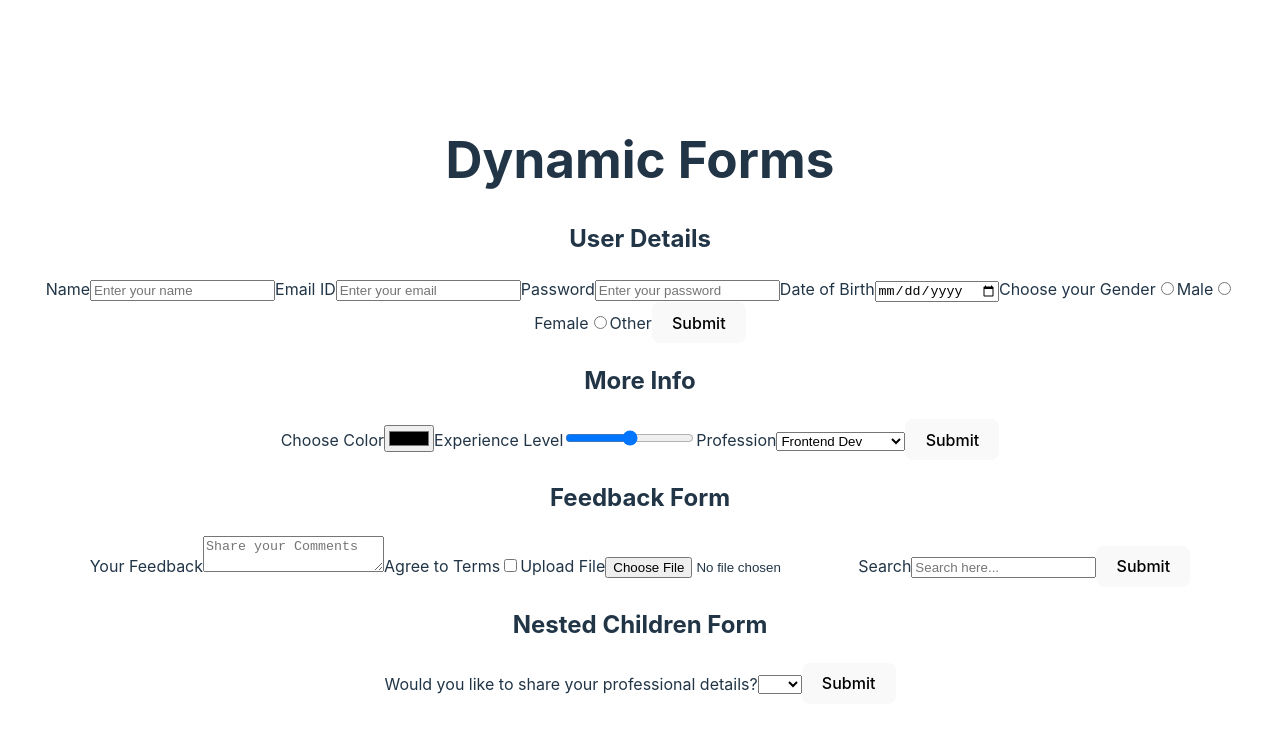
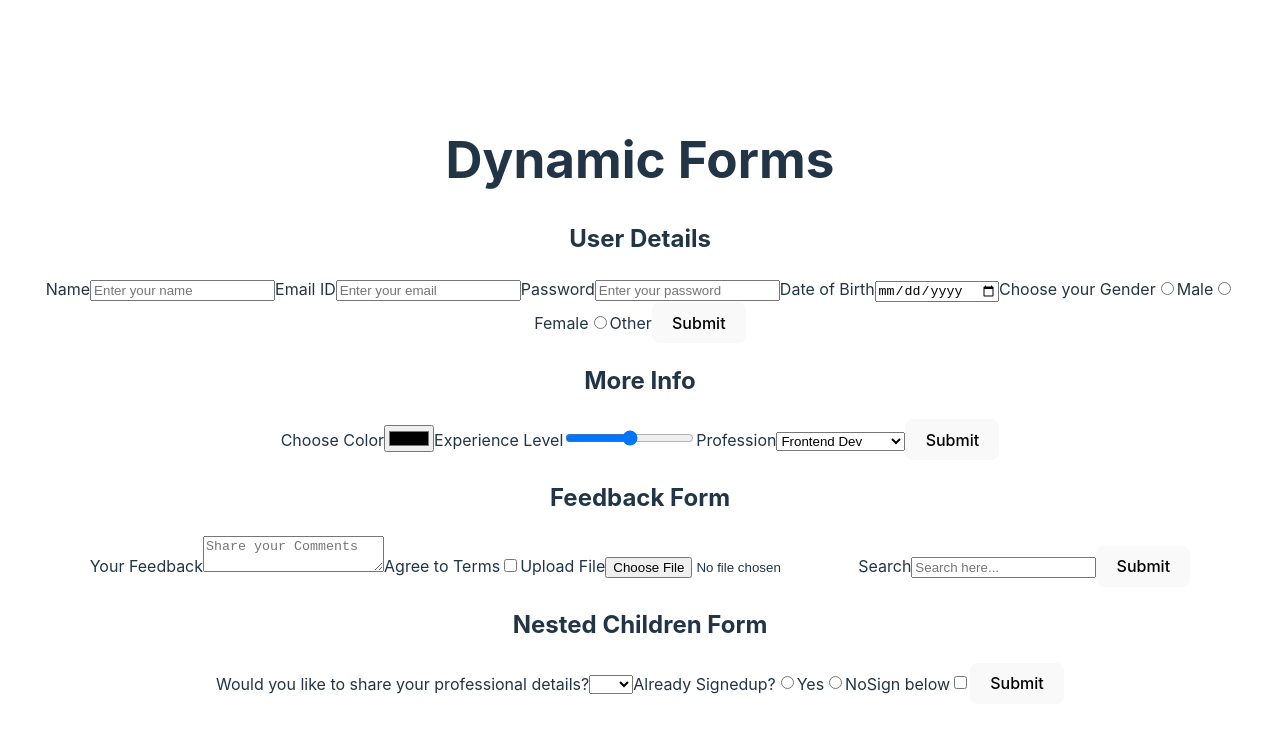
Before and after one commit to iShivam2012/Dynamic-Forms, a React (Vite) app: page / in a window 1280 px wide. Shown: the top 732 px of the page. Built offline with nearby package versions, Linux system fonts and the light colour scheme.

Commit message:
Added more scenarios for nested children forms with conditional rendering logic

```diff
--- a/src/Components/RenderCustomFormField.jsx
+++ b/src/Components/RenderCustomFormField.jsx
@@ -27,12 +27,14 @@ const RenderCustomFormField = ({fields, getFieldProps, errors, values}) =>{
                 <label htmlFor={option.name} >{option.label}</label>
                 </>
             })}
+            {values[name]=== options[1].value && children && children.map((form)=> form.fields.map((field)=>customFormField(field))) }
             </>
         }
         else{
             return <>
             <label htmlFor={name} >{label}</label>
             <input type={type} {...getFieldProps(name)} name={name} id={name} placeholder={placeholder} />
+            {type=== 'checkbox' && values[name] && children && children.map((form)=> form.fields.map((field)=>customFormField(field))) }
             </>
         }
     }
--- a/src/FormSchema/FormSchema.json
+++ b/src/FormSchema/FormSchema.json
@@ -149,6 +149,62 @@
             ]
           }
         ]
+      },
+      {
+        "name": "signedup",
+        "label": "Already Signedup?",
+        "type": "radio",
+        "options": [
+          { "label": "Yes", "name": "signedup", "value": "yes" },
+          { "label": "No", "name": "signedup", "value": "no" }
+        ],
+        "required": true,
+        "children": [
+          {
+            "fields": [
+                {
+                    "name": "fname",
+                    "label": "Full Name",
+                    "type": "text",
+                    "required": true,
+                    "placeholder": "Enter your Full Name"
+                  },
+                  {
+                    "name": "emailId",
+                    "label": "Email Address",
+                    "type": "email",
+                    "required": true,
+                    "placeholder": "Enter your email id"
+                  },
+                  {
+                    "name": "pass",
+                    "label": "Password",
+                    "type": "password",
+                    "required": true,
+                    "placeholder": "Enter your password"
+                  }
+            ]
+          }
+        ]
+      },
+      {
+        "name": "sign",
+        "label": "Sign below",
+        "type": "checkbox",
+        "required": true,
+        "children": [
+          {
+            "fields": [
+                {
+                    "name": "nick name",
+                    "label": "Nick Name",
+                    "type": "text",
+                    "required": true,
+                    "placeholder": "Enter your Nick name"
+                  }
+            ]
+          }
+        ]
       }
     ]
   }
```
